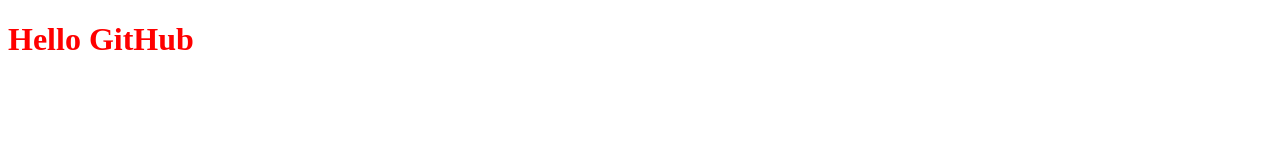
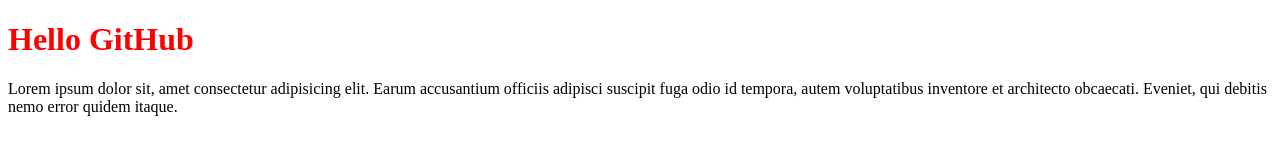
Before and after one commit to thantharhnin17/git_workshop, a plain HTML site: page index.html in a window 1280 px wide. Drawn offline with Linux system fonts and the light colour scheme.

Commit message:
add p tag

```diff
--- a/index.html
+++ b/index.html
@@ -9,5 +9,6 @@
 </head>
 <body>
     <h1>Hello GitHub</h1>
+    <p>Lorem ipsum dolor sit, amet consectetur adipisicing elit. Earum accusantium officiis adipisci suscipit fuga odio id tempora, autem voluptatibus inventore et architecto obcaecati. Eveniet, qui debitis nemo error quidem itaque.</p>
 </body>
 </html>
--- a/style.css
+++ b/style.css
@@ -1 +1,4 @@
 h1{ color: red;}
+p{
+    font-size: 16px;
+}
```
